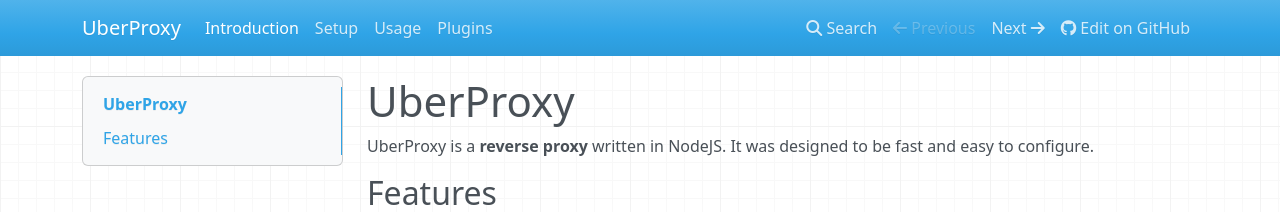
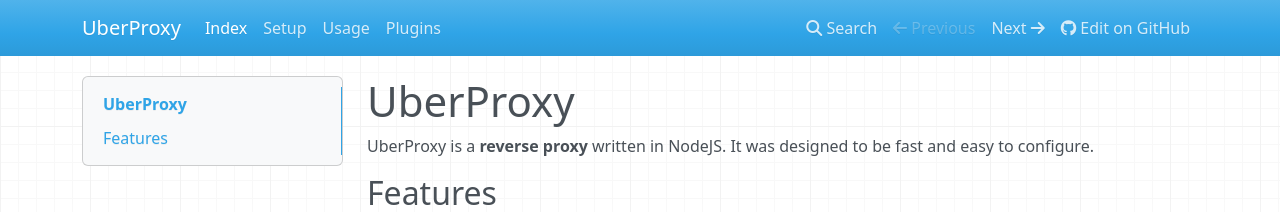
Before and after one commit to uberproxy/uberproxy, an MkDocs documentation site: the page built from docs/index.md, in a window 1280 px wide. Shown: the top 212 px of the page. Built offline with MkDocs 1.6.1, drawn with Linux system fonts in a browser that asks for light colours; nearby versions of some CDN libraries; old or Windows-style settings are respelled for this version of MkDocs.

Commit message:
Index pages

```diff
--- a/mkdocs.yml
+++ b/mkdocs.yml
@@ -3,7 +3,7 @@ repo_url: https://github.com/uberproxy/uberproxy
 site_description: Runtime Reconfigurable Reverse Proxy
 
 pages:
-    - Introduction: intro.md
+    - Index: index.md
     - Setup: setup.md
     - Usage: usage.md
     - Plugins: plugins.md
```
Also changed, not shown: docs/index.md (renamed from docs/intro.md).
